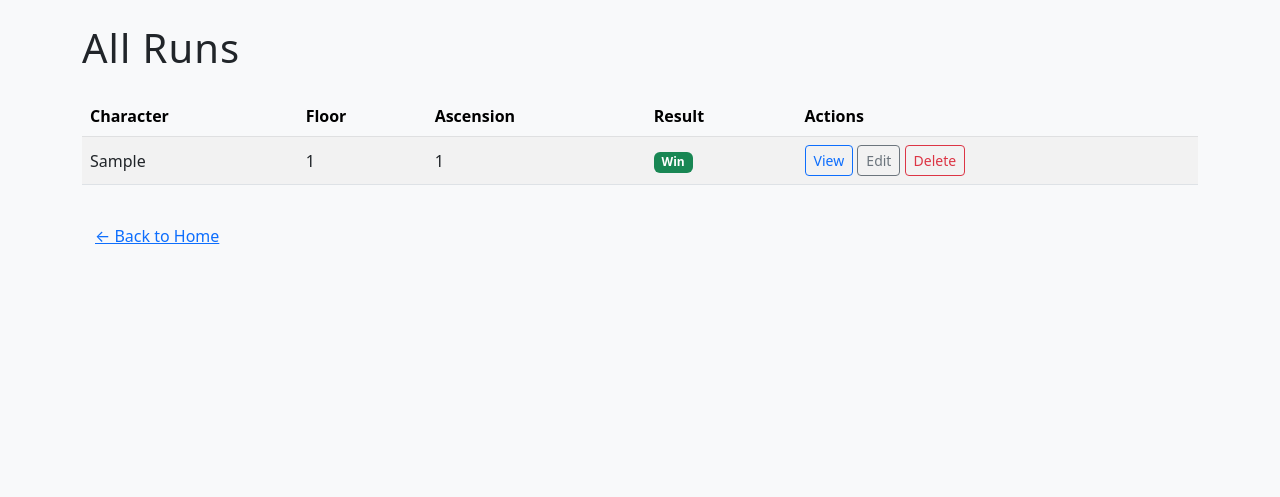
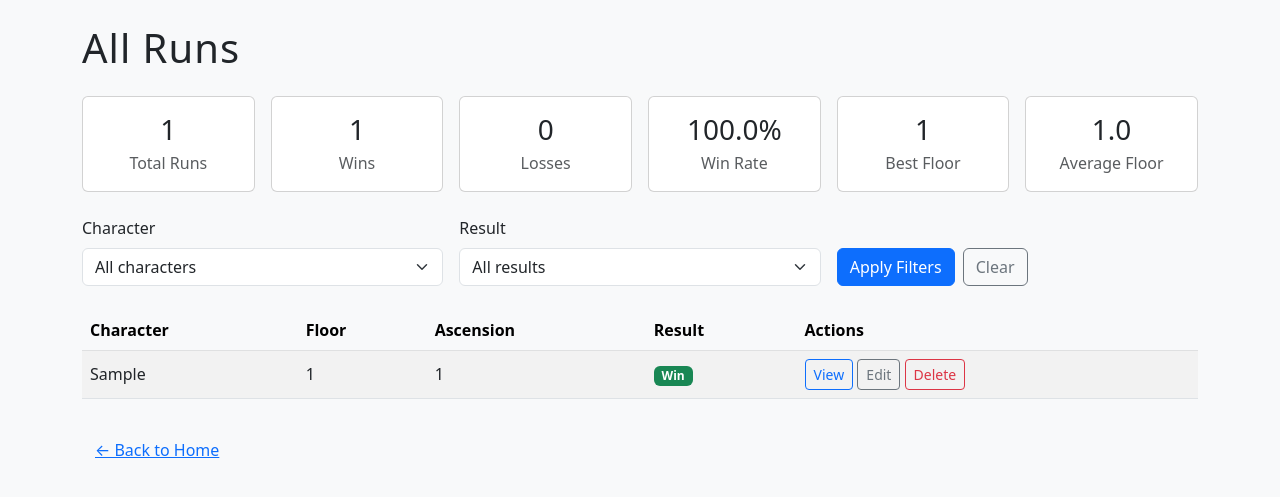
Before and after one commit to RememberEliT/slay-the-spire-run-tracker, a Flask app: page /runs in a window 1280 px wide. Shown: the part 64-561 px from the top of the page. Run offline with Flask 3, Linux system fonts and the light colour scheme; a user stored in the database is signed in; tables that the repository leaves empty hold one stand-in row (values such as "Sample post").

Commit message:
Improve run validation and character filtering

```diff
--- a/app/routes.py
+++ b/app/routes.py
@@ -33,12 +33,6 @@ def create_run():
 
     return render_template("create_run.html", form=form)
 
-@app.route("/runs")
-@login_required
-def list_runs():
-    #gets all runs for the user
-    runs = Run.query.filter_by(user_id = current_user.id).all()
-    return render_template("list.html", runs=runs)
 
 @app.route("/run/<int:run_id>")
 @login_required
@@ -46,10 +40,66 @@ def run_detail(run_id):
     run = Run.query.get_or_404(run_id, user_id = current_user.id)
     return render_template("detail.html", run=run)
 
+@app.route("/runs")
+@login_required
+def list_runs():
+    character_filter = request.args.get("character")
+    result_filter = request.args.get("result")
+
+    query = Run.query.filter_by(user_id=current_user.id)
+
+    if character_filter:
+        query = query.filter_by(character=character_filter)
+
+    if result_filter == "win":
+        query = query.filter_by(win=True)
+    elif result_filter == "loss":
+        query = query.filter_by(win=False)
+
+    runs = query.all()
+
+    total_runs = len(runs)
+    wins = sum(1 for run in runs if run.win)
+    losses = total_runs - wins
+
+    win_rate = 0
+    best_floor = 0
+    average_floor = 0
+
+    if total_runs > 0:
+        win_rate = round((wins / total_runs) * 100, 1)
+        best_floor = max(run.floor_reached for run in runs)
+        average_floor = round(
+            sum(run.floor_reached for run in runs) / total_runs,
+            1
+        )
+
+    characters = [
+        ("ironclad", "Ironclad"),
+        ("silent", "Silent"),
+        ("defect", "Defect"),
+        ("regent", "Regent"),
+        ("necrobinder", "Necrobinder")
+    ]
+
+    return render_template(
+        "list.html",
+        runs=runs,
+        total_runs=total_runs,
+        wins=wins,
+        losses=losses,
+        win_rate=win_rate,
+        best_floor=best_floor,
+        average_floor=average_floor,
+        characters=characters,
+        selected_character=character_filter,
+        selected_result=result_filter
+    )
+
 @app.route("/runs/<int:run_id>/edit", methods=["GET", "POST"])
 @login_required
 def run_edit(run_id):
-    run = Run.query.get_or_404(run_id, user_id = current_user.id)
+    run = Run.query.get_or_404(run_id, user_id=current_user.id)
     form = RunForm(obj=run)
 
     if form.validate_on_submit():
@@ -63,6 +113,7 @@ def run_edit(run_id):
         return redirect(url_for('list_runs'))
 
     return render_template('create_run.html', form=form)
+
 
 @app.route("/runs/<int:run_id>/delete", methods=["POST"])
 @login_required
--- a/app/templates/list.html
+++ b/app/templates/list.html
@@ -3,6 +3,90 @@
 {% block content %}
 
 <h1 class="mb-4">All Runs</h1>
+
+<div class="row g-3 mb-4">
+  <div class="col-md-2 col-sm-4">
+    <div class="card text-center">
+      <div class="card-body">
+        <h3 class="card-title mb-1">{{ total_runs }}</h3>
+        <p class="card-text text-muted mb-0">Total Runs</p>
+      </div>
+    </div>
+  </div>
+
+  <div class="col-md-2 col-sm-4">
+    <div class="card text-center">
+      <div class="card-body">
+        <h3 class="card-title mb-1">{{ wins }}</h3>
+        <p class="card-text text-muted mb-0">Wins</p>
+      </div>
+    </div>
+  </div>
+
+  <div class="col-md-2 col-sm-4">
+    <div class="card text-center">
+      <div class="card-body">
+        <h3 class="card-title mb-1">{{ losses }}</h3>
+        <p class="card-text text-muted mb-0">Losses</p>
+      </div>
+    </div>
+  </div>
+
+  <div class="col-md-2 col-sm-4">
+    <div class="card text-center">
+      <div class="card-body">
+        <h3 class="card-title mb-1">{{ win_rate }}%</h3>
+        <p class="card-text text-muted mb-0">Win Rate</p>
+      </div>
+    </div>
+  </div>
+
+  <div class="col-md-2 col-sm-4">
+    <div class="card text-center">
+      <div class="card-body">
+        <h3 class="card-title mb-1">{{ best_floor }}</h3>
+        <p class="card-text text-muted mb-0">Best Floor</p>
+      </div>
+    </div>
+  </div>
+
+  <div class="col-md-2 col-sm-4">
+    <div class="card text-center">
+      <div class="card-body">
+        <h3 class="card-title mb-1">{{ average_floor }}</h3>
+        <p class="card-text text-muted mb-0">Average Floor</p>
+      </div>
+    </div>
+  </div>
+</div>
+
+<form method="get" action="{{ url_for('list_runs') }}" class="row g-3 mb-4">
+  <div class="col-md-4">
+    <label for="character" class="form-label">Character</label>
+    <select name="character" id="character" class="form-select">
+        <option value="">All characters</option>
+        {% for value, label in characters %}
+            <option value="{{ value }}" {% if selected_character == value %}selected{% endif %}>
+            {{ label }}
+            </option>
+        {% endfor %}
+    </select>
+  </div>
+
+  <div class="col-md-4">
+    <label for="result" class="form-label">Result</label>
+    <select name="result" id="result" class="form-select">
+      <option value="">All results</option>
+      <option value="win" {% if selected_result == "win" %}selected{% endif %}>Wins</option>
+      <option value="loss" {% if selected_result == "loss" %}selected{% endif %}>Losses</option>
+    </select>
+  </div>
+
+  <div class="col-md-4 d-flex align-items-end">
+    <button type="submit" class="btn btn-primary me-2">Apply Filters</button>
+    <a href="{{ url_for('list_runs') }}" class="btn btn-outline-secondary">Clear</a>
+  </div>
+</form>
 
 <div class="table-responsive">
   <table class="table table-striped table-hover align-middle">
```
Also changed, not shown: app/forms.py (+36 -5 lines).
